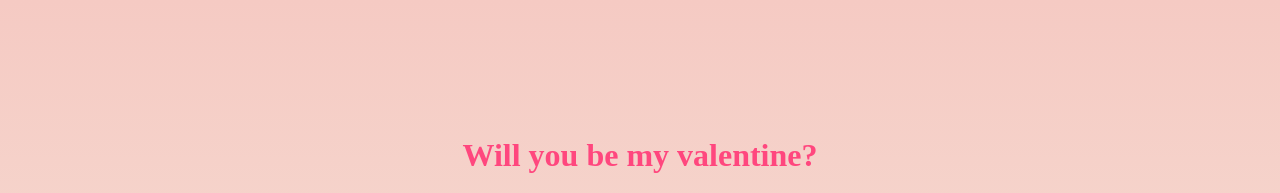
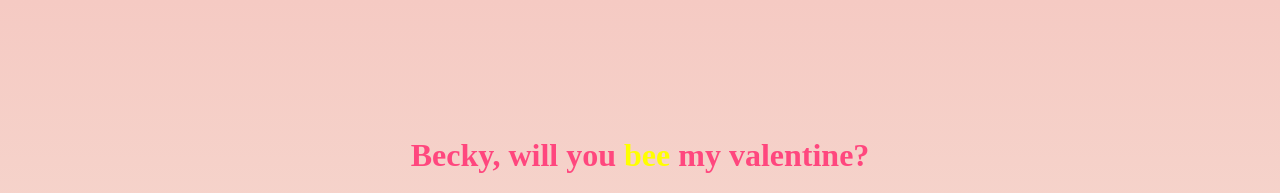
Before and after one commit to ryhl1/valentines, a plain HTML site: page index.html in a window 1280 px wide. Shown: the top 193 px of the page. Drawn offline with Linux system fonts and the light colour scheme; grey boxes are pictures that could not be loaded.

Commit message:
Update index.html

```diff
--- a/index.html
+++ b/index.html
@@ -7,7 +7,7 @@
             <br/>
             <br/>
             <br/>
-            <h1>Will you be my valentine?</h1>
+            <h1>Becky, will you <span style="color: yellow;">b</span><span style="color: yellow;">e<span style="color: yellow;">e</span></span> my valentine?</h1>
             <img id="valentineImage" src="https://i.pinimg.com/736x/55/29/24/552924c5d913f43785c58e07371f8e53.jpg" alt="Valentine's Day Image" style="max-width: 300px; height: auto;">
             <br/>
             <br/>
```
